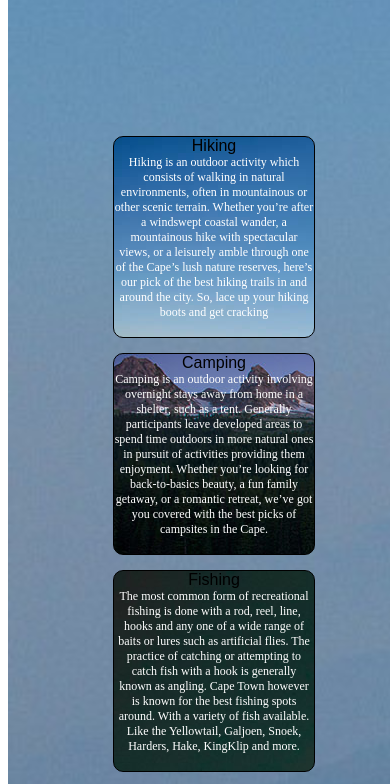
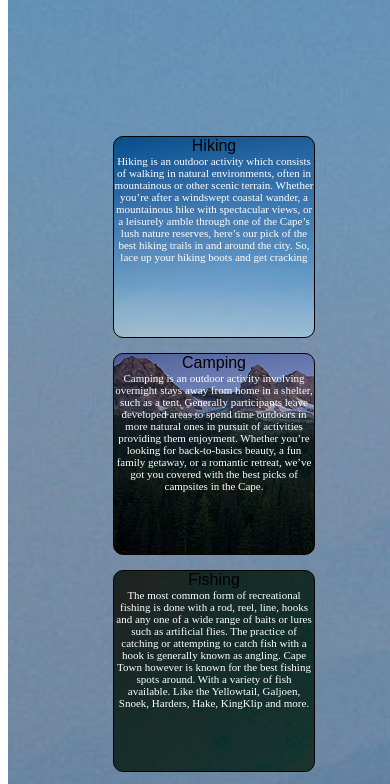
Before and after one commit to ilyisa98/outdoor_adventures, a plain HTML site: page index.html in a window 390 px wide. Shown: the part 900-1684 px from the top of the page. Drawn offline with Linux system fonts and the light colour scheme.

Commit message:
Second Commit

```diff
--- a/scss/partials/_index_responsive.scss
+++ b/scss/partials/_index_responsive.scss
@@ -669,52 +669,40 @@ grid-row-start: 8;
 grid-row-end: 15; }
 
 #hiking_desc {
-display: inline-block;
-margin-top: 15px;
 grid-column-start: 5;
 grid-column-end: 6;
 grid-row-start: 8;
 grid-row-end: 9;
-width: 200px;
-height: 200px;
-font-size: 12px;
 margin-left: 105px; }
 
 #camping_desc {
-display: inline-block;
-margin-top: 15px;
 grid-column-start: 5;
 grid-column-end: 6;
 grid-row-start: 9;
 grid-row-end: 10;
-width: 200px;
-height: 200px;
-font-size: 12px;
 margin-left: 105px; }
 
 #fishing_desc {
-display: inline-block;
-margin-top: 15px;
 grid-column-start: 5;
 grid-column-end: 6;
 grid-row-start: 11;
 grid-row-end: 12;
-width: 200px;
-height: 200px;
-font-size: 12px;
 margin-left: 105px; }
 
 #rock_desc {
-display: inline-block;
-margin-top: 15px;
 grid-column-start: 5;
 grid-column-end: 6;
 grid-row-start: 12;
 grid-row-end: 13;
-width: 200px;
-height: 200px;
-font-size: 12px;
 margin-left: 105px; }
+
+   #hiking_desc, #camping_desc, #fishing_desc, #rock_desc{
+            display: inline-block;
+            margin-top: 15px;
+            width: 200px;
+            height: 200px;
+            font-size: 11px;
+    }
 
 footer {
 padding: 0px;
@@ -864,52 +852,40 @@ grid-row-start: 7;
 grid-row-end: 15; }
 
 #hiking_desc {
-display: inline-block;
-margin-top: 15px;
 grid-column-start: 5;
 grid-column-end: 6;
 grid-row-start: 8;
 grid-row-end: 9;
-width: 200px;
-height: 200px;
-font-size: 12px;
 margin-left: 80px; }
 
 #camping_desc {
-display: inline-block;
-margin-top: 15px;
 grid-column-start: 5;
 grid-column-end: 6;
 grid-row-start: 9;
 grid-row-end: 10;
-width: 200px;
-height: 200px;
-font-size: 12px;
 margin-left: 80px; }
 
 #fishing_desc {
-display: inline-block;
-margin-top: 15px;
 grid-column-start: 5;
 grid-column-end: 6;
 grid-row-start: 11;
 grid-row-end: 12;
-width: 200px;
-height: 200px;
-font-size: 12px;
 margin-left: 80px; }
 
 #rock_desc {
-display: inline-block;
-margin-top: 15px;
 grid-column-start: 5;
 grid-column-end: 6;
 grid-row-start: 12;
 grid-row-end: 13;
-width: 200px;
-height: 200px;
-font-size: 12px;
 margin-left: 80px; }
+
+#hiking_desc, #camping_desc, #fishing_desc, #rock_desc{
+    display: inline-block;
+    margin-top: 15px;
+    width: 200px;
+    height: 200px;
+    font-size: 11px;
+    }
 
 footer {
 padding: 0px;
@@ -1065,52 +1041,40 @@ grid-row-start: 7;
 grid-row-end: 15; }
 
 #hiking_desc {
-display: inline-block;
-margin-top: 15px;
 grid-column-start: 5;
 grid-column-end: 6;
 grid-row-start: 8;
 grid-row-end: 9;
-width: 200px;
-height: 200px;
-font-size: 12px;
 margin-left: 60px; }
 
 #camping_desc {
-display: inline-block;
-margin-top: 15px;
 grid-column-start: 5;
 grid-column-end: 6;
 grid-row-start: 9;
 grid-row-end: 10;
-width: 200px;
-height: 200px;
-font-size: 12px;
 margin-left: 60px; }
 
 #fishing_desc {
-display: inline-block;
-margin-top: 15px;
 grid-column-start: 5;
 grid-column-end: 6;
 grid-row-start: 11;
 grid-row-end: 12;
-width: 200px;
-height: 200px;
-font-size: 12px;
 margin-left: 60px; }
 
 #rock_desc {
-display: inline-block;
-margin-top: 15px;
 grid-column-start: 5;
 grid-column-end: 6;
 grid-row-start: 12;
 grid-row-end: 13;
-width: 200px;
-height: 200px;
-font-size: 12px;
 margin-left: 60px; }
+
+#hiking_desc, #camping_desc, #fishing_desc, #rock_desc{
+    display: inline-block;
+    margin-top: 15px;
+    width: 200px;
+    height: 200px;
+    font-size: 11px;
+    }
 
 footer {
 padding: 0px;
```
Also changed, not shown: css/index.css, 1 other file.
